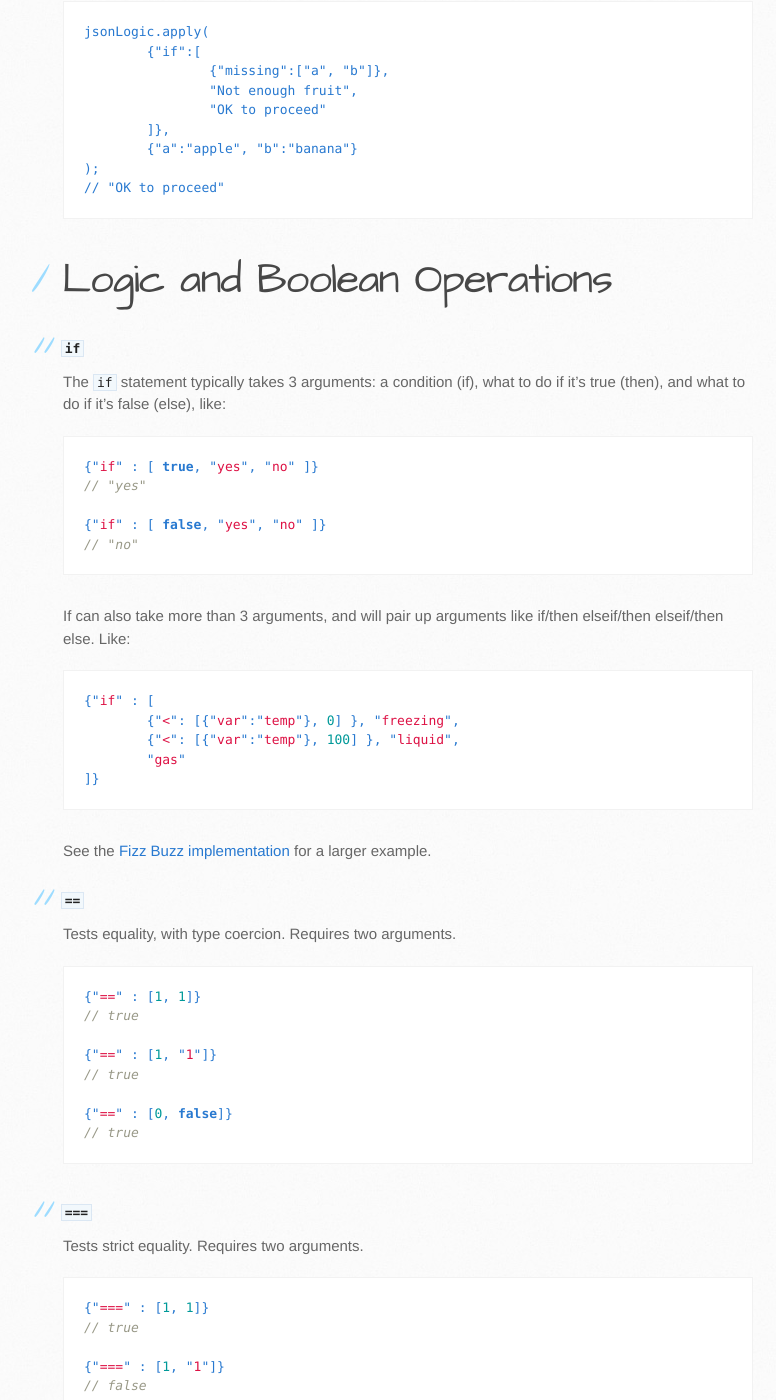
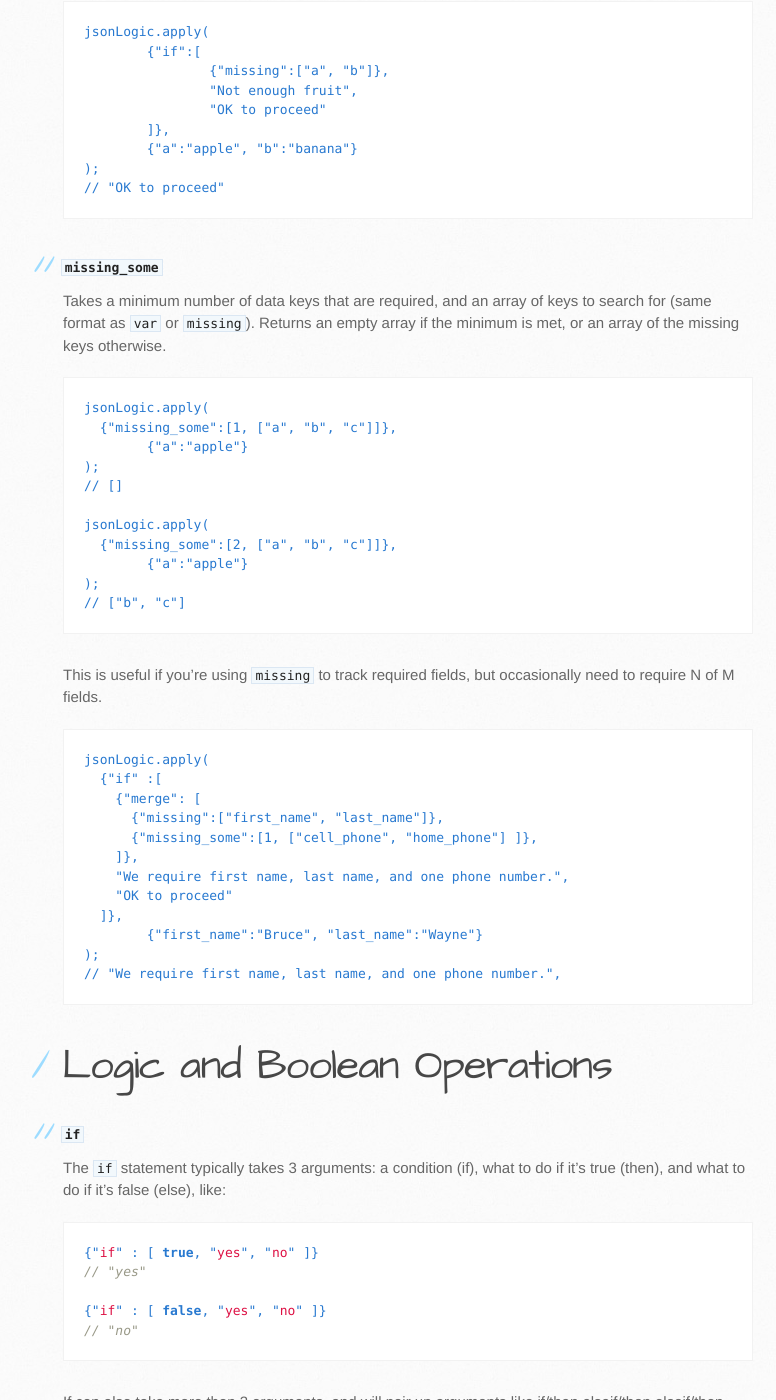
Before and after one commit to jwadhams/json-logic, a Jekyll site: the page built from operations.md, in a window 1280 px wide and 1400 px high, scrolled down 3122 px. Shown: the whole window, without its empty margins (107-883 px from the left). Built offline with Jekyll 4.4.1, drawn with Linux system fonts in a browser that asks for light colours.

Commit message:
Updated tests and docs to include missing_some

````diff
--- a/operations.md
+++ b/operations.md
@@ -140,6 +140,41 @@ jsonLogic.apply(
 	{"a":"apple", "b":"banana"}
 );
 // "OK to proceed"
+```
+
+## `missing_some`
+
+Takes a minimum number of data keys that are required, and an array of keys to search for (same format as `var` or `missing`).  Returns an empty array if the minimum is met, or an array of the missing keys otherwise.
+
+```
+jsonLogic.apply(
+  {"missing_some":[1, ["a", "b", "c"]]},
+	{"a":"apple"}
+);
+// []
+
+jsonLogic.apply(
+  {"missing_some":[2, ["a", "b", "c"]]},
+	{"a":"apple"}
+);
+// ["b", "c"]
+```
+
+This is useful if you're using `missing` to track required fields, but occasionally need to require N of M fields.
+
+```
+jsonLogic.apply(
+  {"if" :[
+    {"merge": [
+      {"missing":["first_name", "last_name"]},
+      {"missing_some":[1, ["cell_phone", "home_phone"] ]},
+    ]},
+    "We require first name, last name, and one phone number.",
+    "OK to proceed"
+  ]},
+	{"first_name":"Bruce", "last_name":"Wayne"}
+);
+// "We require first name, last name, and one phone number.",
 ```
 
 
````
Also changed, not shown: tests.json (+14 -0 lines).
